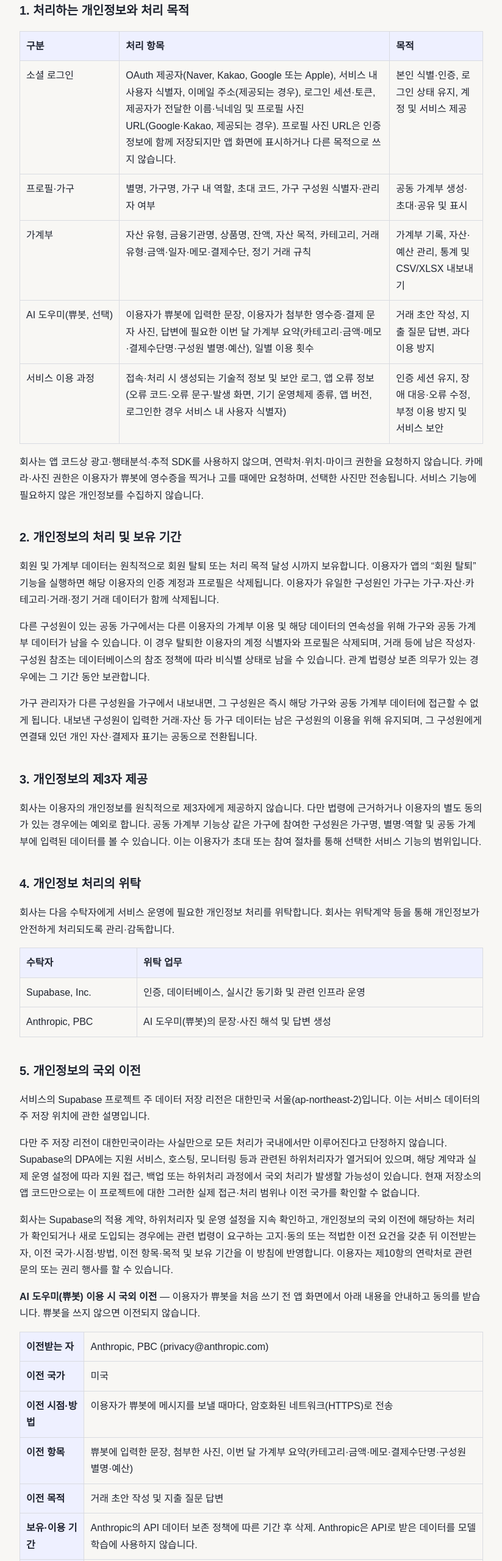
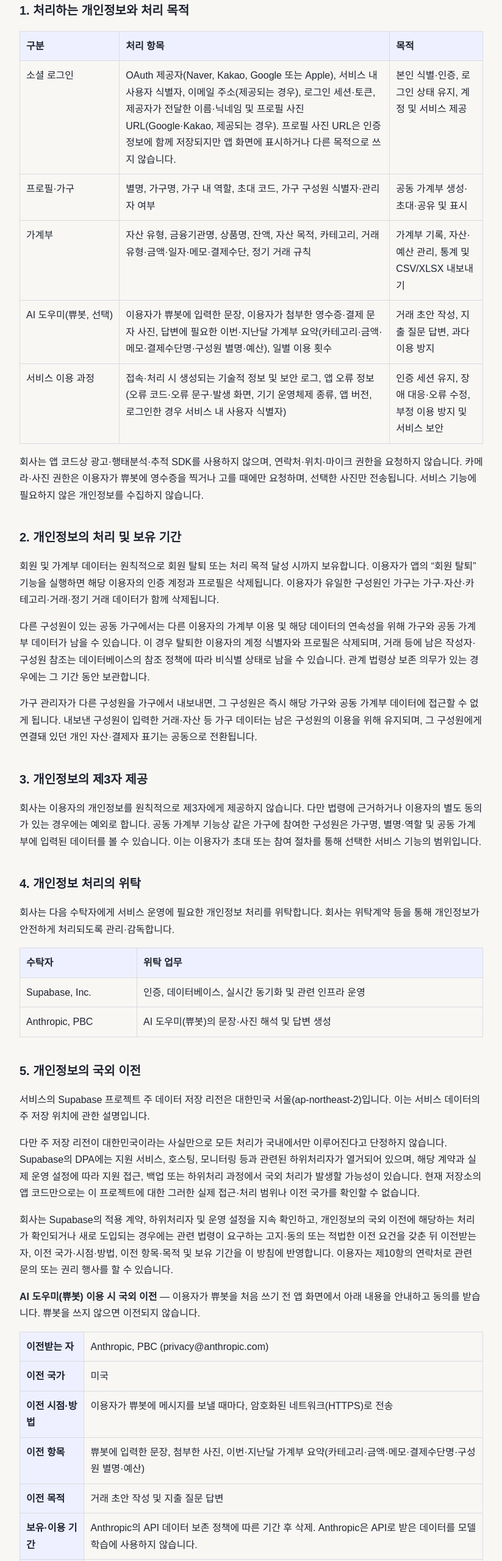
Before and after one commit to zzunny97/gagyeppyu-privacy, a plain HTML site: page index.html in a window 1280 px wide. Shown: the part 240-2800 px from the top of the page at 61% size, without its empty margins (228-1051 px from the left). Drawn offline with Linux system fonts and the light colour scheme.

Commit message:
개인정보처리방침: 쀼봇 전송 범위를 앱 동의 화면과 같게(이번·지난달 요약)

```diff
--- a/index.html
+++ b/index.html
@@ -24,7 +24,7 @@
       <tr><td>소셜 로그인</td><td>OAuth 제공자(Naver, Kakao, Google 또는 Apple), 서비스 내 사용자 식별자, 이메일 주소(제공되는 경우), 로그인 세션·토큰, 제공자가 전달한 이름·닉네임 및 프로필 사진 URL(Google·Kakao, 제공되는 경우). 프로필 사진 URL은 인증 정보에 함께 저장되지만 앱 화면에 표시하거나 다른 목적으로 쓰지 않습니다.</td><td>본인 식별·인증, 로그인 상태 유지, 계정 및 서비스 제공</td></tr>
       <tr><td>프로필·가구</td><td>별명, 가구명, 가구 내 역할, 초대 코드, 가구 구성원 식별자·관리자 여부</td><td>공동 가계부 생성·초대·공유 및 표시</td></tr>
       <tr><td>가계부</td><td>자산 유형, 금융기관명, 상품명, 잔액, 자산 목적, 카테고리, 거래 유형·금액·일자·메모·결제수단, 정기 거래 규칙</td><td>가계부 기록, 자산·예산 관리, 통계 및 CSV/XLSX 내보내기</td></tr>
-      <tr><td>AI 도우미(쀼봇, 선택)</td><td>이용자가 쀼봇에 입력한 문장, 이용자가 첨부한 영수증·결제 문자 사진, 답변에 필요한 이번 달 가계부 요약(카테고리·금액·메모·결제수단명·구성원 별명·예산), 일별 이용 횟수</td><td>거래 초안 작성, 지출 질문 답변, 과다 이용 방지</td></tr>
+      <tr><td>AI 도우미(쀼봇, 선택)</td><td>이용자가 쀼봇에 입력한 문장, 이용자가 첨부한 영수증·결제 문자 사진, 답변에 필요한 이번·지난달 가계부 요약(카테고리·금액·메모·결제수단명·구성원 별명·예산), 일별 이용 횟수</td><td>거래 초안 작성, 지출 질문 답변, 과다 이용 방지</td></tr>
       <tr><td>서비스 이용 과정</td><td>접속·처리 시 생성되는 기술적 정보 및 보안 로그, 앱 오류 정보(오류 코드·오류 문구·발생 화면, 기기 운영체제 종류, 앱 버전, 로그인한 경우 서비스 내 사용자 식별자)</td><td>인증 세션 유지, 장애 대응·오류 수정, 부정 이용 방지 및 서비스 보안</td></tr>
     </tbody></table>
     <p>회사는 앱 코드상 광고·행태분석·추적 SDK를 사용하지 않으며, 연락처·위치·마이크 권한을 요청하지 않습니다. 카메라·사진 권한은 이용자가 쀼봇에 영수증을 찍거나 고를 때에만 요청하며, 선택한 사진만 전송됩니다. 서비스 기능에 필요하지 않은 개인정보를 수집하지 않습니다.</p>
@@ -51,7 +51,7 @@
       <tr><th>이전받는 자</th><td>Anthropic, PBC (privacy@anthropic.com)</td></tr>
       <tr><th>이전 국가</th><td>미국</td></tr>
       <tr><th>이전 시점·방법</th><td>이용자가 쀼봇에 메시지를 보낼 때마다, 암호화된 네트워크(HTTPS)로 전송</td></tr>
-      <tr><th>이전 항목</th><td>쀼봇에 입력한 문장, 첨부한 사진, 이번 달 가계부 요약(카테고리·금액·메모·결제수단명·구성원 별명·예산)</td></tr>
+      <tr><th>이전 항목</th><td>쀼봇에 입력한 문장, 첨부한 사진, 이번·지난달 가계부 요약(카테고리·금액·메모·결제수단명·구성원 별명·예산)</td></tr>
       <tr><th>이전 목적</th><td>거래 초안 작성 및 지출 질문 답변</td></tr>
       <tr><th>보유·이용 기간</th><td>Anthropic의 API 데이터 보존 정책에 따른 기간 후 삭제. Anthropic은 API로 받은 데이터를 모델 학습에 사용하지 않습니다.</td></tr>
       <tr><th>거부 방법과 영향</th><td>쀼봇을 쓰지 않으면 이전되지 않으며, 가계부의 다른 기능은 그대로 쓸 수 있습니다.</td></tr>
```
